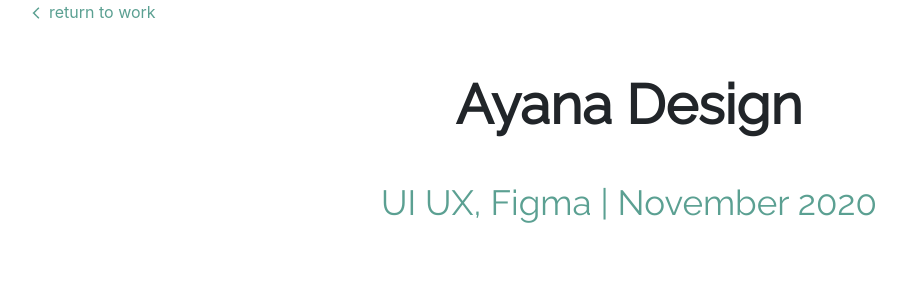
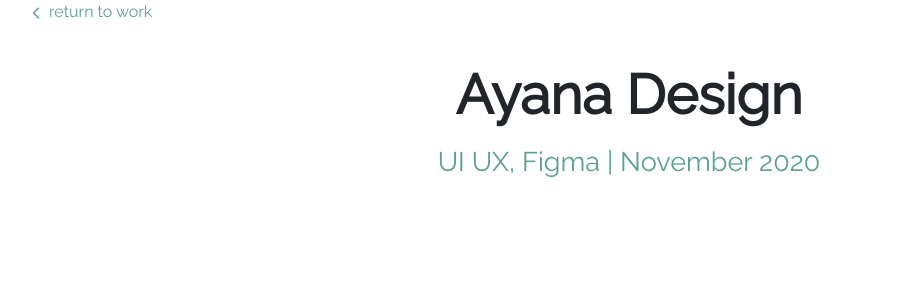
Before and after one commit to anika-ahluwalia/portfolio2020, a PHP site: page /ayana-design.html in a window 1280 px wide. Shown: the part 77-377 px from the top of the page, without its empty margins (11-917 px from the left). Run offline with PHP 8.4, Linux system fonts and the light colour scheme.

Commit message:
project font modification

```diff
--- a/index.css
+++ b/index.css
@@ -174,6 +174,7 @@
   }
 
   .return {
+    font-family: 'Raleway', sans-serif;
     transition: all .2s ease-in-out;
     margin-left: 40px;
     width: 140px;
@@ -287,8 +288,7 @@
     font-family: 'Raleway', sans-serif;
     font-weight: 700;
     font-size: 55px;
-    margin-top: 40px;
-    margin-bottom: 10px;
+    margin-top: 30px;
     text-align: center;
   }
 
@@ -296,8 +296,8 @@
     text-align: center;
     font-family: 'Raleway', sans-serif;
     font-weight: 450;
-    font-size: 35px;
+    font-size: 27px;
     margin-bottom: 30px;
-    margin-top: 20px;
+    margin-top: 5px;
     color: #5BA092;
   }
```
